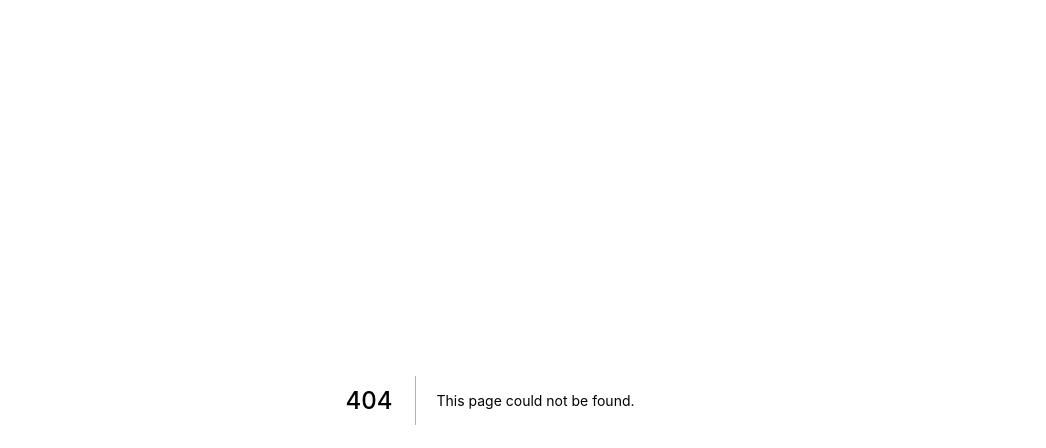
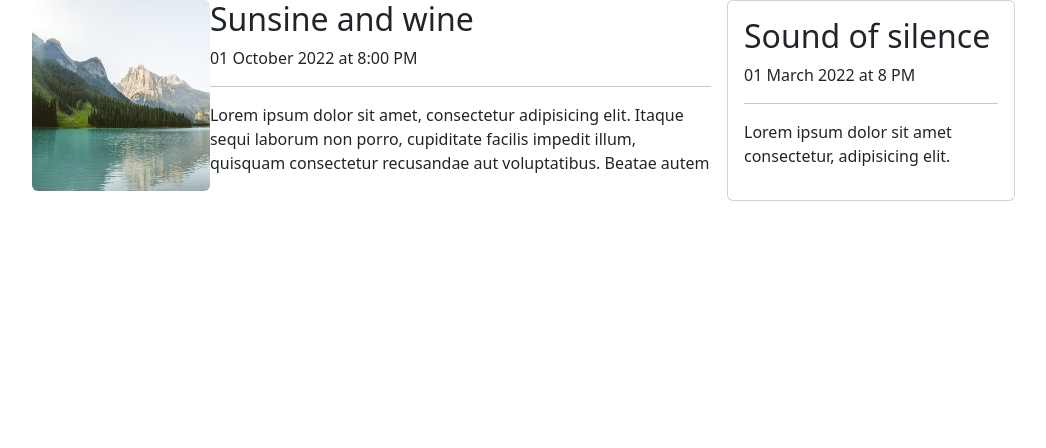
Before and after one commit to lokichaulagain/mern-travel, a Next.js app in the folder frontend/: page /events in a window 1280 px wide. Before the commit this address had no page. Shown: the top 448 px of the page, without its empty margins (150-1196 px from the left). Built offline with nearby package versions, Linux system fonts and the light colour scheme.

Commit message:
good night

```diff
--- /dev/null
+++ b/frontend/src/components/EventCard.tsx
@@ -0,0 +1,72 @@
+import React from "react";
+import Image from "next/image";
+import img3 from "../../public/images/3.jpeg";
+
+const EventCard = () => {
+  return (
+    <div className="container px-5">
+      <div className="container px-5" style={{ display: "flex" }}>
+        <div className="col-9">
+          <div className="row px-3">
+            {/* <Image
+              src={img3}
+              height="50px"
+              width="300px"
+              className="rounded mx-auto d-block"
+              alt="..."
+            />
+
+            <div className="col">
+              <h2>Sunsine and wine</h2>
+              <span>01 October 2022 at 8:00 PM</span>
+              <hr />
+              <p>
+                Lorem ipsum dolor sit amet, consectetur adipisicing elit. Itaque
+                sequi laborum non porro, cupiditate facilis impedit illum,
+                quisquam consectetur recusandae aut voluptatibus. Beatae autem
+              </p>
+            </div> */}
+
+            <div className="d-flex position-relative">
+              {/* <img src="..." className="flex-shrink-0 me-3" alt="..."> */}
+
+              <Image
+                src={img3}
+                height="50px"
+                width="500px"
+                className="rounded mx-auto d-block"
+                alt="..."
+              />
+
+              <div>
+                <h2>Sunsine and wine</h2>
+                <span>01 October 2022 at 8:00 PM</span>
+                <hr />
+                <p>
+                  Lorem ipsum dolor sit amet, consectetur adipisicing elit.
+                  Itaque sequi laborum non porro, cupiditate facilis impedit
+                  illum, quisquam consectetur recusandae aut voluptatibus.
+                  Beatae autem
+                </p>
+              </div>
+            </div>
+          </div>
+        </div>
+
+        <div className="col-3">
+          <div className="card" style={{ width: "18rem" }}>
+            <div className="card-body">
+              <h2>Sound of silence</h2>
+              <span>01 March 2022 at 8 PM</span>
+              <hr />
+              <p>Lorem ipsum dolor sit amet consectetur, adipisicing elit.</p>
+            </div>
+          </div>
+          {/* Event organizer card */}
+        </div>
+      </div>
+    </div>
+  );
+};
+
+export default EventCard;
--- /dev/null
+++ b/frontend/src/pages/events.tsx
@@ -0,0 +1,12 @@
+import React from "react";
+import EventCard from "../components/EventCard";
+
+function events() {
+  return (
+    <div>
+      <EventCard />
+    </div>
+  );
+}
+
+export default events;
```
